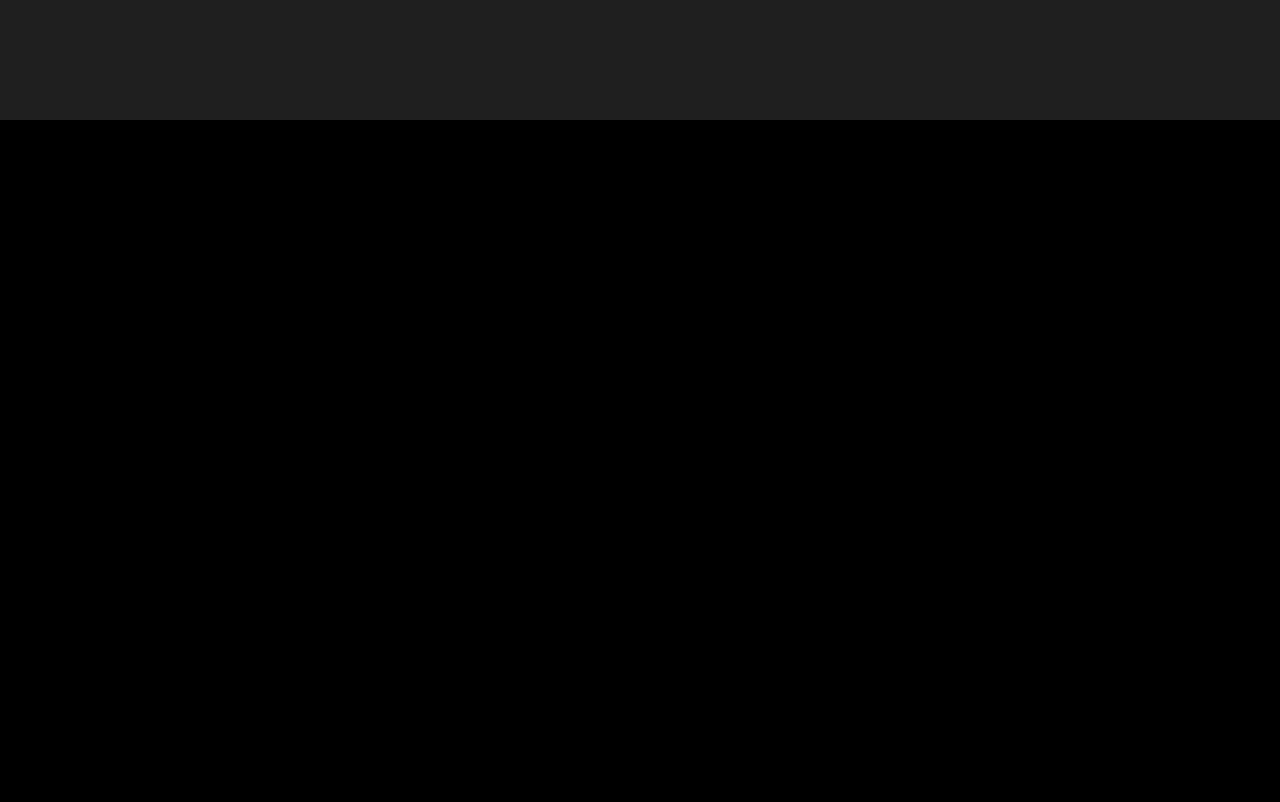
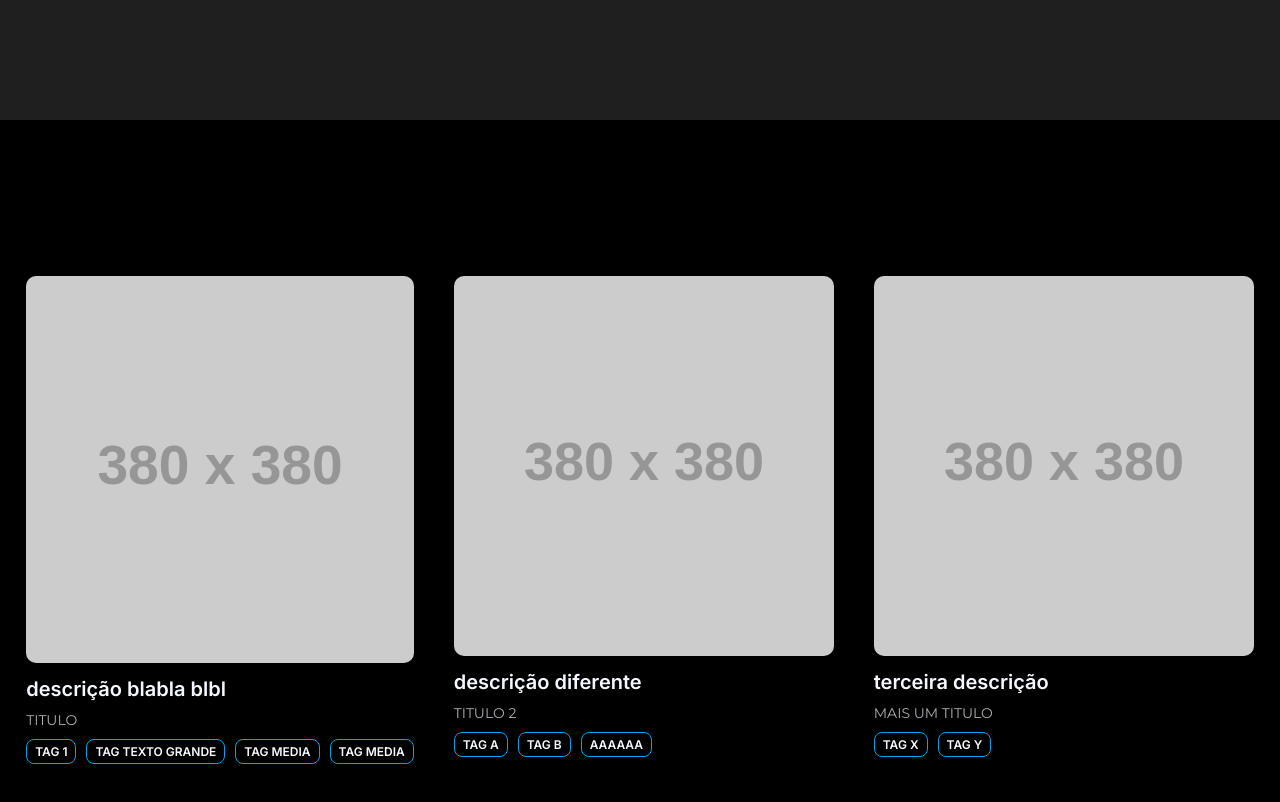
Before and after one commit to gabriel0725/NewPortifolio, a Next.js app: page / in a window 1280 px wide. Shown: the part 1480-2282 px from the top of the page. Before the commit the page ends 1600 px from the top, so only its background shows below. Built offline with nearby package versions, Linux system fonts and the light colour scheme.

Commit message:
feat: inicio criação carousel

```diff
--- /dev/null
+++ b/src/Mock/Projects.ts
@@ -0,0 +1,33 @@
+export type Project = {
+  id: number
+  image: string
+  title: string
+  description: string
+  tags: string[]
+}
+
+const projects: Project[] = [
+  {
+    id: 1,
+    image: 'https://placehold.co/380',
+    title: 'titulo',
+    description: 'descrição blabla blbl',
+    tags: ['Tag 1', 'Tag texto grande', 'Tag media', 'Tag media']
+  },
+  {
+    id: 2,
+    image: 'https://placehold.co/380',
+    title: 'titulo 2',
+    description: 'descrição diferente',
+    tags: ['Tag A', 'Tag B', 'aaaaaa']
+  },
+  {
+    id: 3,
+    image: 'https://placehold.co/380',
+    title: 'mais um titulo',
+    description: 'terceira descrição',
+    tags: ['Tag X', 'Tag Y']
+  }
+]
+
+export default projects
--- a/src/app/layout.tsx
+++ b/src/app/layout.tsx
@@ -1,8 +1,8 @@
 import { Metadata } from 'next'
 
 export const metadata: Metadata = {
-  title: 'Create Next App',
-  description: 'Generated by create next app',
+  title: 'Porfolio Gabriel Machado Coutinho',
+  description: 'Porfolio Gabriel Machado Coutinho',
 }
 
 export default function RootLayout({
@@ -13,7 +13,6 @@ export default function RootLayout({
   return (
     <html lang="pt-BR">
       <head>
-        {/* Links para fontes do Google */}
         <link rel="preconnect" href="https://fonts.googleapis.com" />
         <link rel="preconnect" href="https://fonts.gstatic.com" crossOrigin="anonymous" />
         <link
--- a/src/app/page.tsx
+++ b/src/app/page.tsx
@@ -1,7 +1,7 @@
 import HomeSection from '@/components/Home'
 import { GlobalCss } from './styles'
 import AboutMe from '@/components/AboutMe'
-import { SectionContainer } from '@/components/Section/styles'
+import ProjectsList from '@/components/ProjectsList'
 
 export default function Home() {
   return (
@@ -9,6 +9,7 @@ export default function Home() {
       <GlobalCss />
       <HomeSection />
       <AboutMe />
+      <ProjectsList />
     </>
   )
 }
--- a/src/app/styles.tsx
+++ b/src/app/styles.tsx
@@ -26,7 +26,7 @@ export const GlobalCss = createGlobalStyle`
     text-decoration: none;
   }
 
-  h1, h2, h3{
+  h1, h2, h3, h4{
     font-family: Montserrat, sans-serif;
   }
 
--- /dev/null
+++ b/src/components/Card/index.tsx
@@ -0,0 +1,34 @@
+import { Container } from './styles'
+import Tag from '../Tag'
+
+export type CardProps = {
+  image: string
+  title: string
+  description: string
+  tags: string[]
+}
+
+const Card = ({ image, title, description, tags }: CardProps) => (
+  <Container>
+      <header>
+        <img src={image} alt={title} />
+      </header>
+      <div className="description">
+        <p>{description}</p>
+        <h4>{title}</h4>
+      </div>
+      <footer >
+        <div>
+          <ul className="tags">
+          {tags.map((tag, index) => (
+            <li key={index}>
+              <Tag>{tag}</Tag>
+            </li>
+          ))}
+        </ul>
+        </div>
+      </footer>
+  </Container>
+)
+
+export default Card
--- /dev/null
+++ b/src/components/Card/styles.ts
@@ -0,0 +1,58 @@
+'use client'
+import styled from 'styled-components'
+
+export const Container = styled.div`
+  background-color: transparent;
+  border-radius: 8px;
+  cursor: pointer;
+
+  &:hover {
+    transform: scale(1.03);
+    opacity: 1;
+
+    .description {
+      display: block;
+    }
+
+    footer .tags {
+      display: flex;
+    }
+
+    img {
+      box-shadow: 1px 2px 5px 1px rgb(255 255 255 / 0.8);
+    }
+  }
+
+  img {
+    border-radius: 10px;
+    width: 100%;
+    height: auto;
+    box-shadow: 0 0 0 transparent;
+    transition: box-shadow 0.3s ease;
+  }
+
+  .description {
+    display: block;
+    padding: 10px 0;
+
+    p {
+      padding-bottom: 10px;
+      font-weight: 600;
+      font-size: 1.25rem;
+    }
+
+    h4 {
+      font-weight: 400;
+      text-transform: uppercase;
+      opacity: 70%;
+      font-size: 0.875rem;
+    }
+  }
+
+  footer .tags {
+  display: flex;
+  flex-wrap: wrap;
+  gap: 10px;
+  justify-self: left;
+  }
+`
--- /dev/null
+++ b/src/components/Project/index.tsx
@@ -0,0 +1,26 @@
+import Section from '../Section'
+import Card from '../Card'
+import { ProjectContainer } from './styles'
+import projects from '@/Mock/Projects'
+
+
+const Project = () => (
+
+    <ProjectContainer>
+      <ul>
+        {projects.map((project) => (
+          <li key={project.id}>
+            <Card
+              image={project.image}
+              title={project.title}
+              description={project.description}
+              tags={project.tags}
+            />
+          </li>
+        ))}
+      </ul>
+    </ProjectContainer>
+
+)
+
+export default Project
--- /dev/null
+++ b/src/components/Project/styles.ts
@@ -0,0 +1,23 @@
+'use client'
+
+import styled from 'styled-components'
+
+export const ProjectContainer = styled.div`
+  width: 100%;
+  text-align: left;
+  min-height: 100vh;
+  align-content: center;
+  justify-items: center;
+
+  ul {
+    display: flex;
+    flex-wrap: nowrap;
+    gap: 40px;
+    padding: 0;
+
+  }
+
+  .cardWidth {
+    min-width: 380px; /* Define largura de cada card */
+  }
+`
--- /dev/null
+++ b/src/components/ProjectsList/index.tsx
@@ -0,0 +1,12 @@
+
+import Project from '../Project'
+import Section from '../Section'
+
+
+const ProjectsList = () => (
+
+    <Project></Project>
+
+)
+
+export default ProjectsList
--- /dev/null
+++ b/src/components/Tag/index.tsx
@@ -0,0 +1,11 @@
+import { TagContainer } from "./styles"
+
+export type Props = {
+  children: string
+}
+
+const Tag = ({ children }: Props) => (
+  <TagContainer>{children}</TagContainer>
+)
+
+export default Tag
--- /dev/null
+++ b/src/components/Tag/styles.ts
@@ -0,0 +1,14 @@
+'use client'
+import styled from 'styled-components'
+
+import { colors } from '@/app/styles'
+
+export const TagContainer = styled.div`
+  font-size: 0.75rem;
+  border: 1px solid ${colors.lightBlue};
+  font-weight: 600;
+  padding: 4px 8px;
+  border-radius: 8px;
+  display: inline-block;
+  text-transform: uppercase;
+`
```
Also changed, not shown: src/components/ProjectsList/styles.ts (added).
